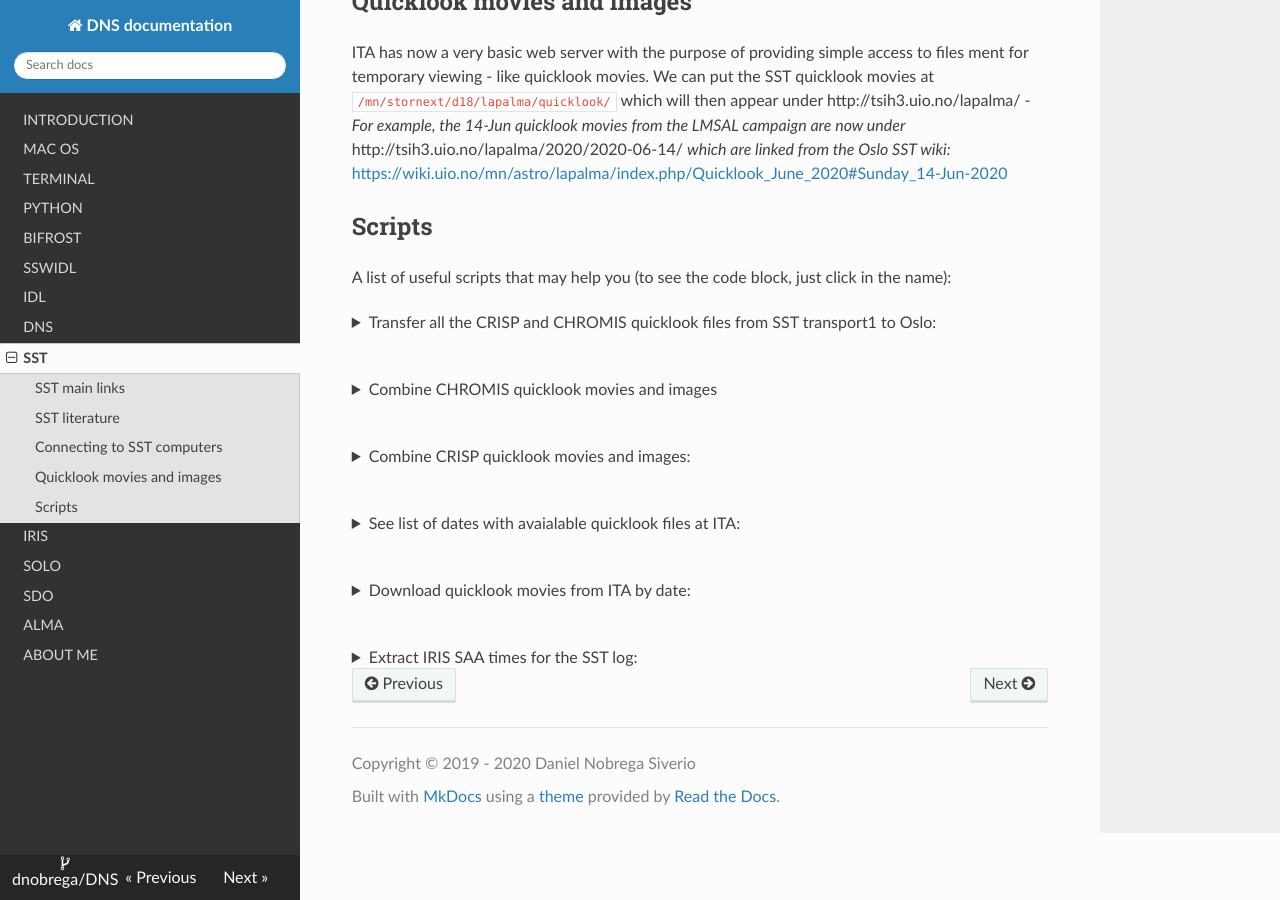
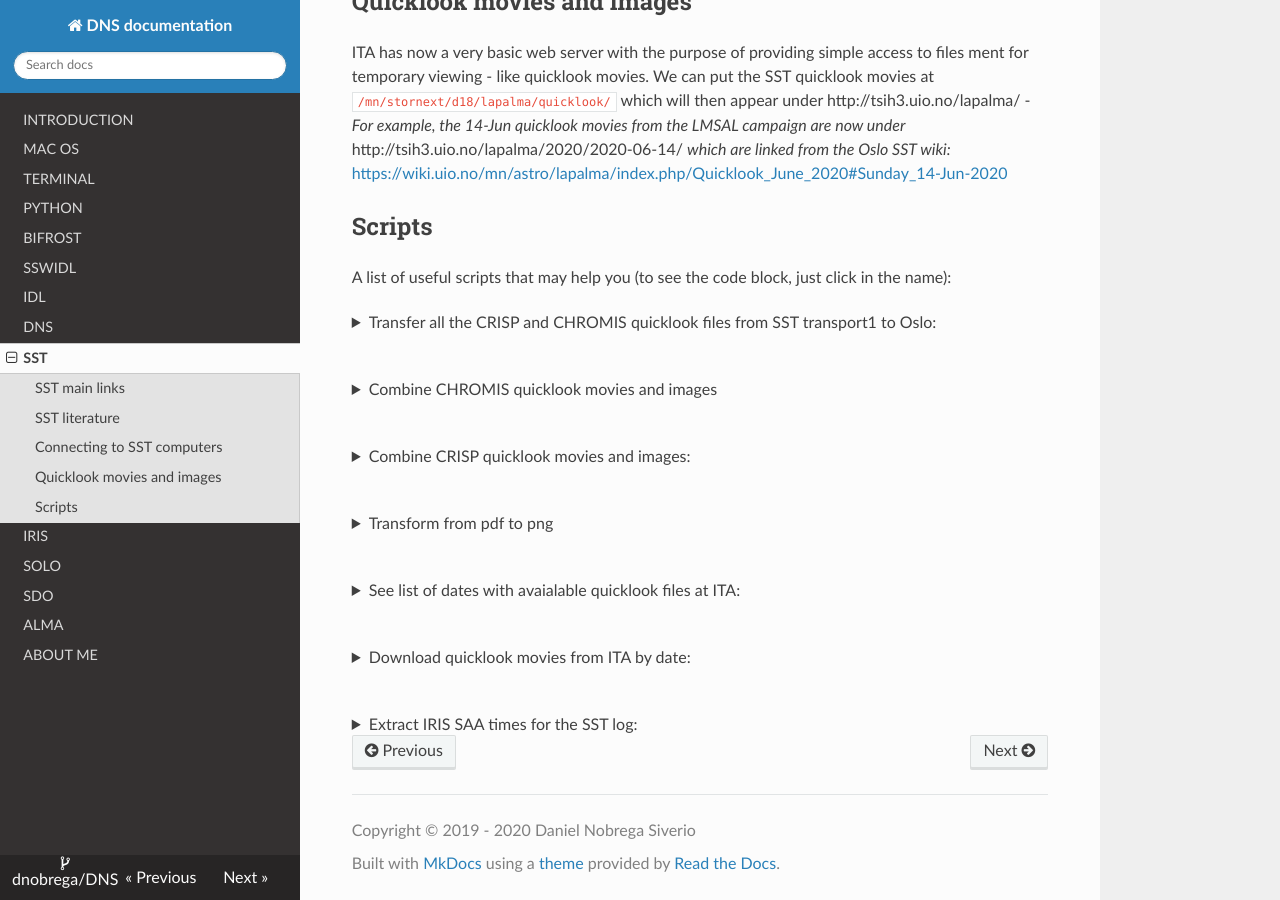
Before and after one commit to dnobrega/DNS, an MkDocs documentation site: the page built from docs/SST.md, in a window 1280 px wide and 900 px high, scrolled down 1012 px. Built offline with MkDocs 1.6.1, drawn with Linux system fonts in a browser that asks for light colours; nearby versions of some CDN libraries.

Commit message:
Update SST.md with pdf2png script

````diff
--- a/docs/SST.md
+++ b/docs/SST.md
@@ -166,6 +166,27 @@
 </details>
 <br/>
 <details>
+ <summary>Transform from pdf to png</summary>
+ <p>
+
+ To use this script is necessary to install ``` brew install poppler ``` which contains the main command to use (pdftoppm). Note that the instalation takes a while. After that, you can use the following script which will transform all the pdf file in the folder and subfolderes to png files.
+
+ ```bash
+ #!/bin/bash
+
+ echo "-------------------------------------------------"
+ echo "Transforming from pdf to png the following files:"
+ filelist=`find . -type f -name '*.pdf'`
+ for ii in ${filelist}; do
+     echo $ii
+     pdftoppm $ii $ii -png
+ done
+ ```
+ </p>
+</details>
+<br/>
+
+<details>
  <summary>See list of dates with avaialable quicklook files at ITA:</summary>
  <p>
 
````
